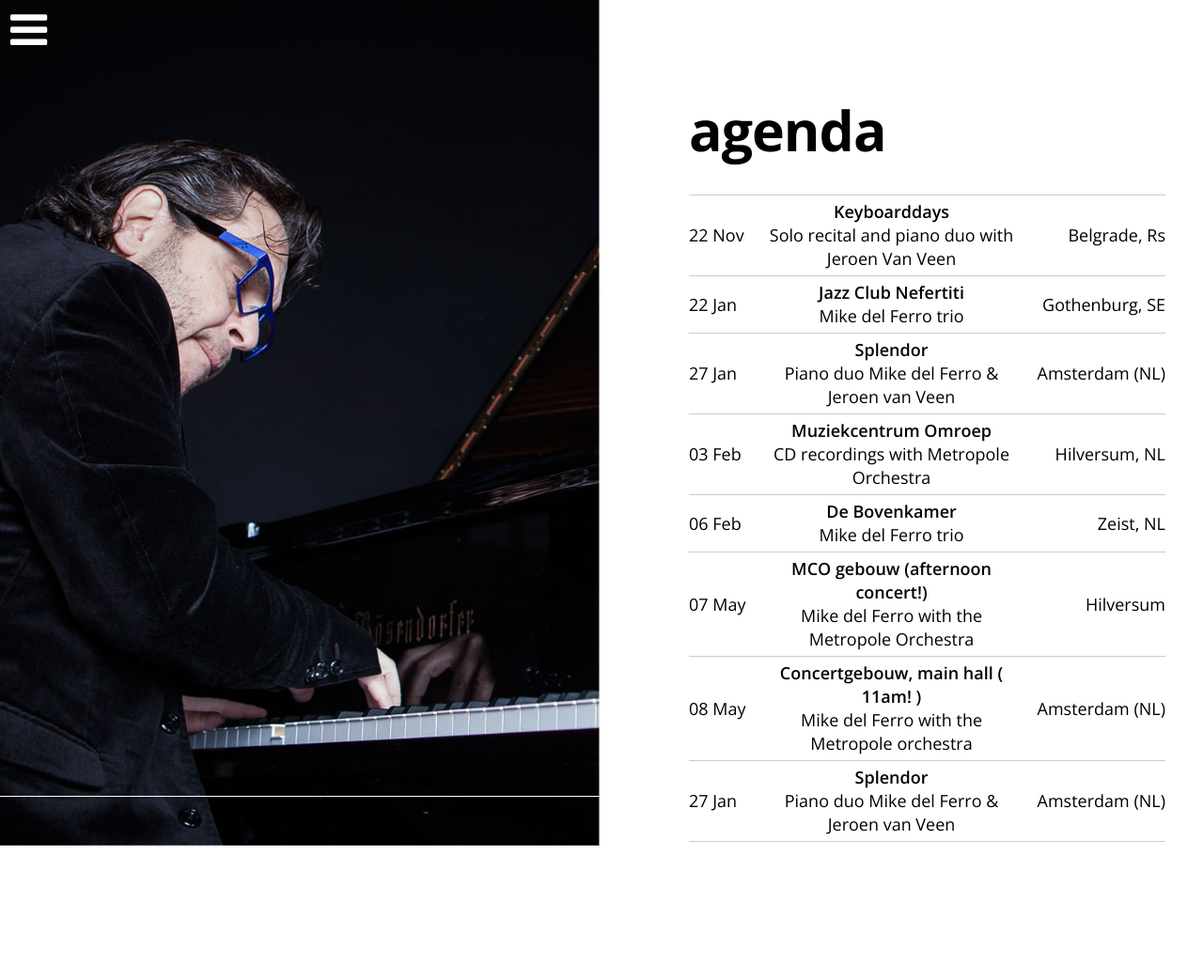
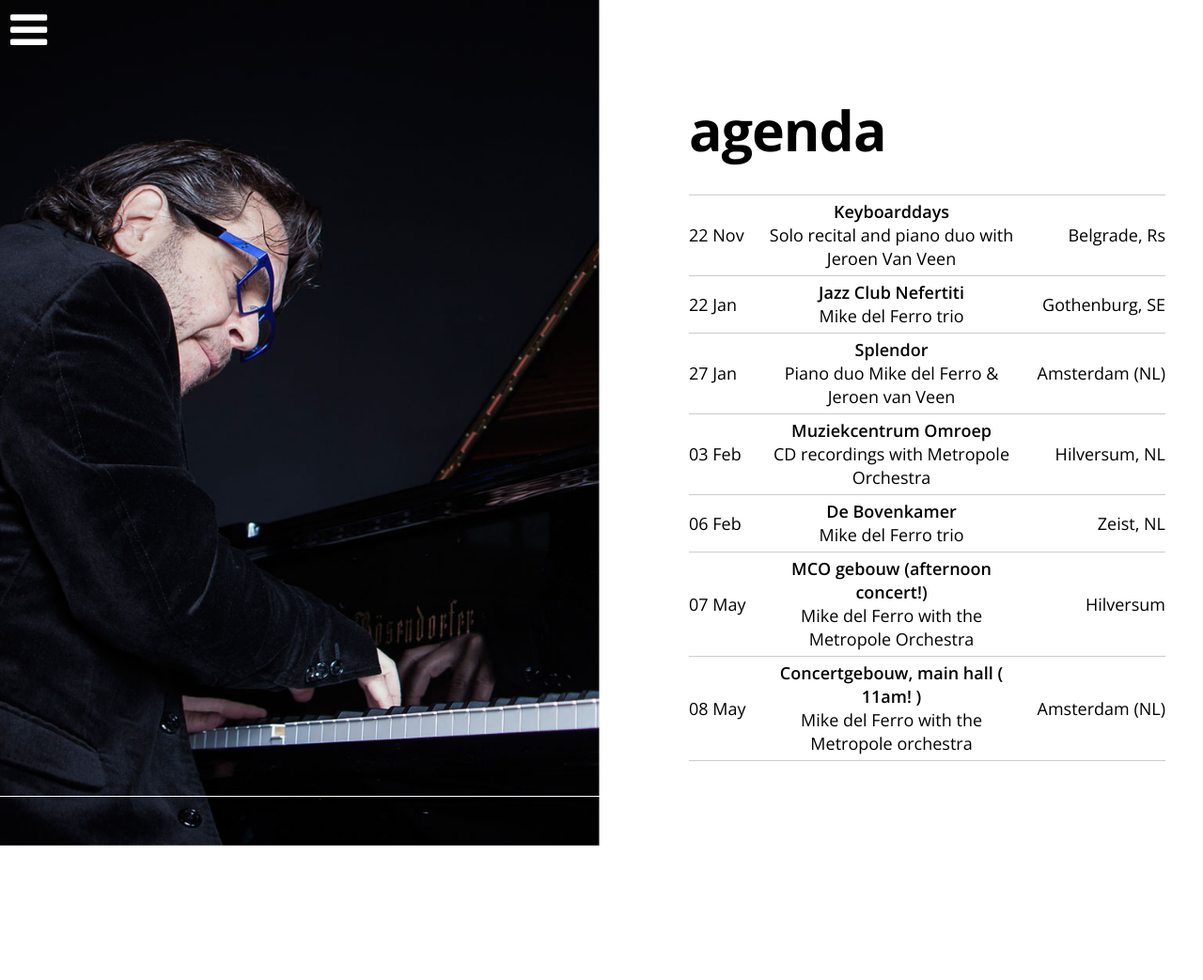
Before and after one commit to mikedelferro/website, a Jekyll site: the page built from agenda.html, in a window 1280 px wide. Shown: the whole page at 94% size. Built offline with Jekyll 4.4.1, drawn with Linux system fonts in a browser that asks for light colours; nearby versions of some CDN libraries; after the commit the page ends 957 px from its top, so only the background shows below that.

Commit message:
Updated '_config.yml' via CloudCannon

```diff
--- a/_config.yml
+++ b/_config.yml
@@ -34,8 +34,3 @@ gigs:
     location: Amsterdam (NL)
     venue: 'Concertgebouw, main hall ( 11am! )'
     url: www.concertgebouw.nl
-  - title: 'Piano duo Mike del Ferro & Jeroen van Veen'
-    date: 2016-01-27T20:00:00.000Z
-    location: Amsterdam (NL)
-    venue: Splendor
-    url: www.splendoramsterdam.com
```
